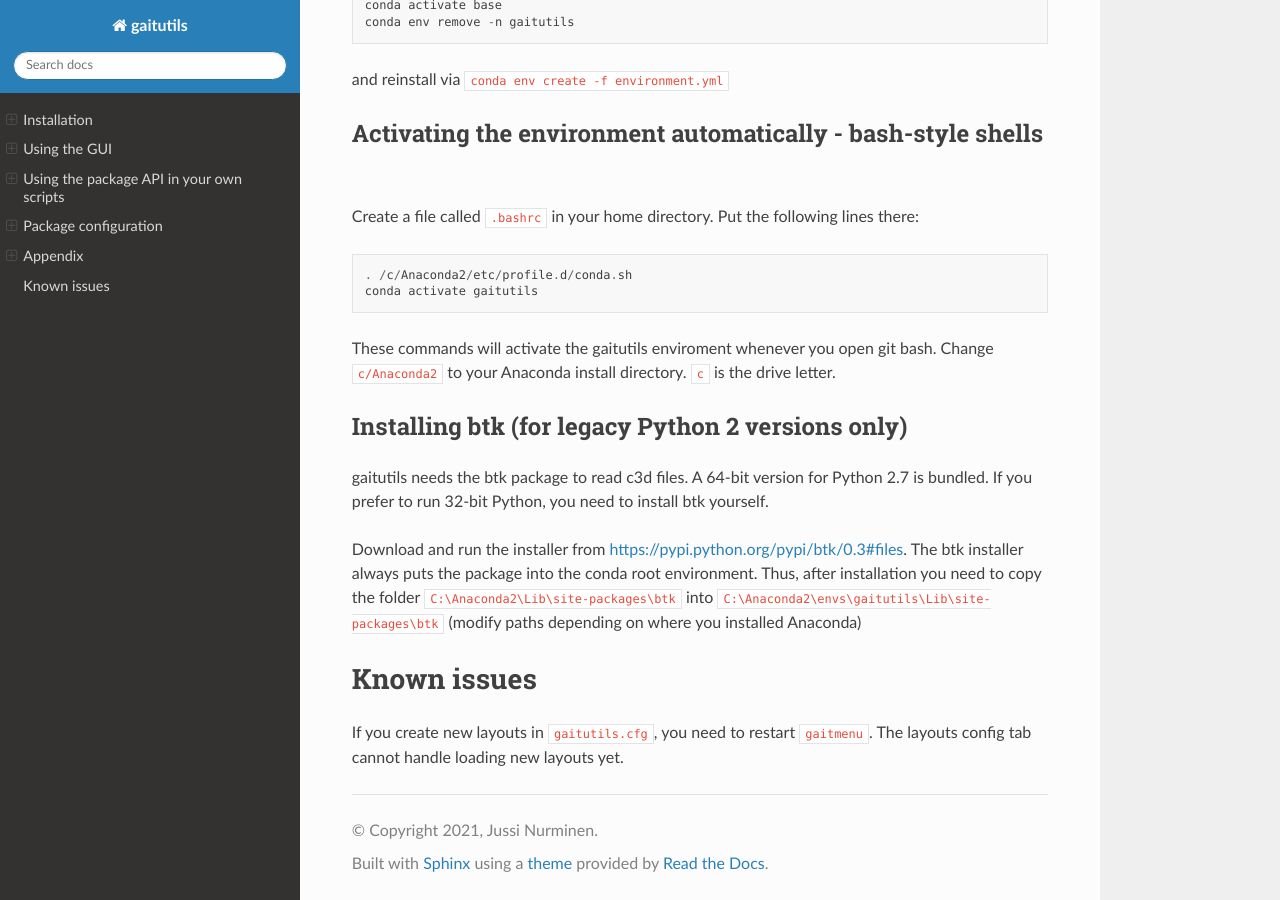
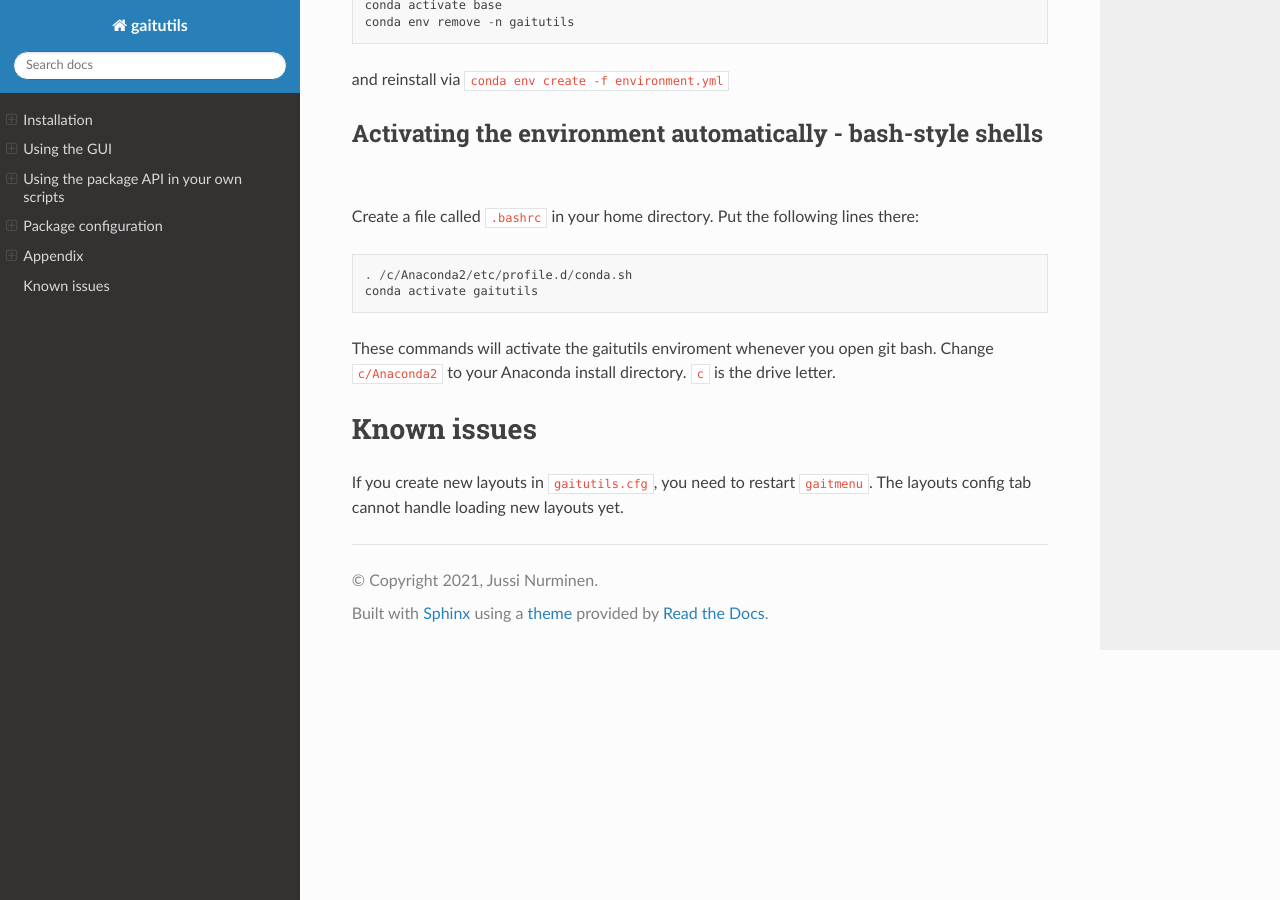
Before and after one commit to NCH-Motion-Laboratory/gaitutils, a Sphinx documentation site: the page built from docs/install.rst, in a window 1280 px wide and 900 px high, scrolled down 6808 px. Built offline with Sphinx 7.4.7 and the Read the Docs theme 2.0.0, drawn with Linux system fonts in a browser that asks for light colours; some of the changed text lies outside the part shown.

Commit message:
wip: docs

```diff
--- a/docs/install.rst
+++ b/docs/install.rst
@@ -363,21 +363,6 @@ These commands will activate the gaitutils enviroment whenever you open
 git bash. Change ``c/Anaconda2`` to your Anaconda install directory.
 ``c`` is the drive letter.
 
-Installing btk (for legacy Python 2 versions only)
---------------------------------------------------
-
-gaitutils needs the btk package to read c3d files. A 64-bit version for
-Python 2.7 is bundled. If you prefer to run 32-bit Python, you need to
-install btk yourself.
-
-Download and run the installer from
-https://pypi.python.org/pypi/btk/0.3#files. The btk installer always
-puts the package into the conda root environment. Thus, after
-installation you need to copy the folder
-``C:\Anaconda2\Lib\site-packages\btk`` into
-``C:\Anaconda2\envs\gaitutils\Lib\site-packages\btk`` (modify paths
-depending on where you installed Anaconda)
-
 Known issues
 ============
 
--- /dev/null
+++ b/docs/techdoc.rst
@@ -0,0 +1,4 @@
+gaitutils technical documentation
+=================================
+
+Text goes here.
```
Also changed, not shown: other parts of docs/install.rst (+1 -1 lines), docs/index.rst (+10 -0 lines).
